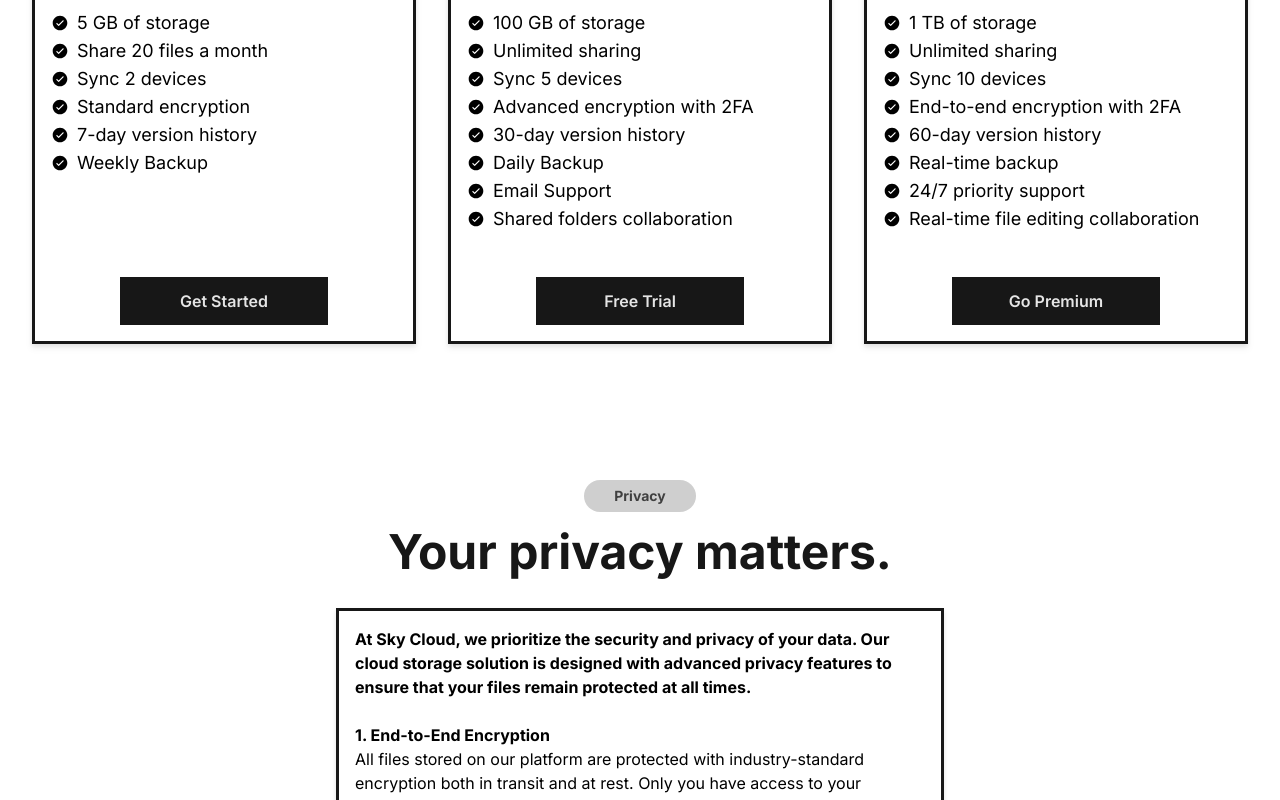
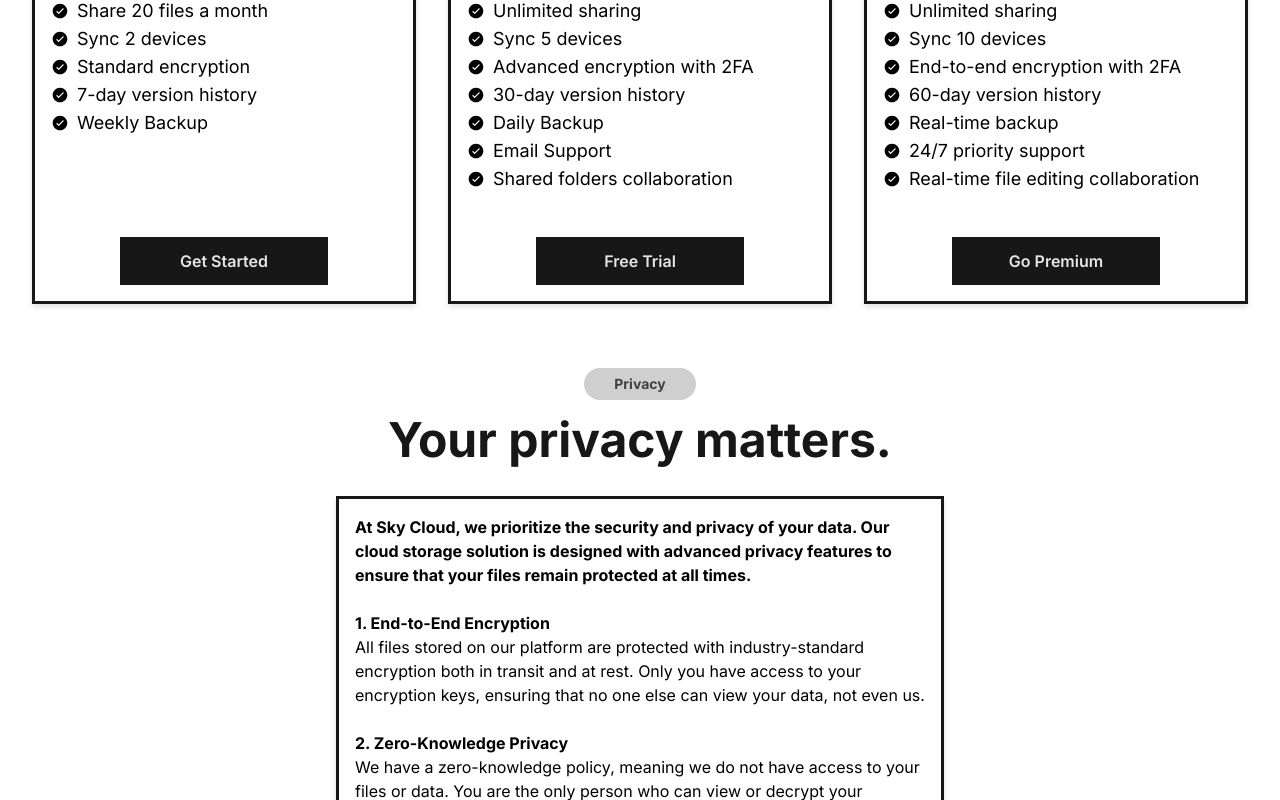
Before and after one commit to as9284/sky-cloud, a React (Vite) app: page / in a window 1280 px wide. Shown: the part 2000-2800 px from the top of the page. Built offline with nearby package versions, Linux system fonts and the light colour scheme.

Commit message:
Fix empty spaces

```diff
--- a/src/components/Faq.jsx
+++ b/src/components/Faq.jsx
@@ -10,7 +10,7 @@ export const Faq = () => {
   }));
 
   return (
-    <div className="relative w-full min-h-dvh m-auto bg-cover flex flex-col justify-center items-center select-none">
+    <div className="relative w-full min-h-[50dvh] m-auto bg-cover flex flex-col justify-center items-center select-none">
       <div
         style={{
           backgroundColor: "#ffffff",
--- a/src/components/Features.jsx
+++ b/src/components/Features.jsx
@@ -4,7 +4,7 @@ import { MdFolderShared, MdSecurity, MdStorage, MdSync } from "react-icons/md";
 export const Features = () => {
   return (
     <>
-      <div className="relative w-full min-h-dvh m-auto bg-cover flex flex-col justify-center items-center select-none text-center">
+      <div className="relative w-full min-h-[50dvh] m-auto bg-cover flex flex-col justify-center items-center select-none text-center">
         <div
           style={{
             backgroundColor: "#ffffff",
--- a/src/components/Plans.jsx
+++ b/src/components/Plans.jsx
@@ -6,7 +6,7 @@ export const Plans = () => {
     <>
       <div
         id="plans"
-        className="relative w-full min-h-dvh m-auto bg-cover flex flex-col justify-center items-center select-none"
+        className="relative w-full min-h-[50dvh] m-auto bg-cover flex flex-col justify-center items-center select-none"
       >
         <div
           style={{
--- a/src/components/Privacy.jsx
+++ b/src/components/Privacy.jsx
@@ -3,7 +3,7 @@ import React from "react";
 export const Privacy = () => {
   return (
     <>
-      <div className="relative w-full min-h-dvh m-auto bg-cover flex flex-col justify-center items-center select-none text-center">
+      <div className="relative w-full min-h-[50dvh] m-auto bg-cover flex flex-col justify-center items-center select-none text-center">
         <div
           style={{
             backgroundColor: "#ffffff",
```
